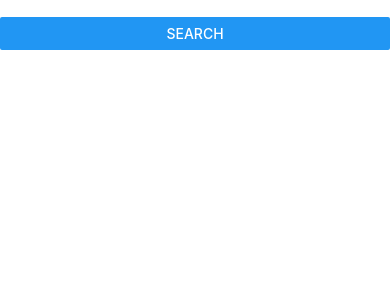
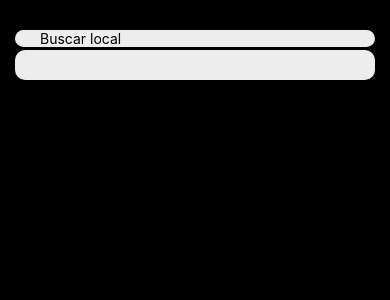
Before and after one commit to RafaelMatta/WeatherApp, a React Native app: screen / in a window 390 px wide. Shown: the top 300 px of the page. Built offline with nearby package versions, Linux system fonts and the light colour scheme.

Commit message:
Estilos e funcionalidades da barra de pesquisa.

```diff
--- a/App.js
+++ b/App.js
@@ -7,10 +7,12 @@
  */
 
 import React from 'react';
-
-import {StyleSheet, Text, View} from 'react-native';
 import Search from './src/components/search/Search';
 
+import { StyleSheet, Text, View } from 'react-native';
+import { Dimensions } from 'react-native';
+
+const wHeight = Dimensions.get('window').height;
 const App = () => {
 
   return (
@@ -22,8 +24,11 @@ const App = () => {
 
 const styles = StyleSheet.create({
   container: {
-    backgroundColor: 'aqua',
+    height: wHeight,
+    backgroundColor: '#000',
+    paddingVertical: 30,
+    paddingHorizontal: 15,
   }
-});
+})
 
 export default App;
--- a/package.json
+++ b/package.json
@@ -10,10 +10,9 @@
     "lint": "eslint ."
   },
   "dependencies": {
+    "@react-native-community/cli-debugger-ui": "^9.0.0",
     "react": "18.1.0",
-    "react-accessible-accordion": "^5.0.0",
     "react-native": "0.70.1",
-    "react-select-async-paginate": "^0.6.2",
     "styled-components": "^5.3.6"
   },
   "devDependencies": {
--- a/src/components/search/search.js
+++ b/src/components/search/search.js
@@ -1,36 +1,108 @@
-import { useState } from 'react';
-import { StyleSheet, View, Text, TextInput, Button } from 'react-native';
+import { React, useState } from 'react';
+import { StyleSheet, View, Text, TextInput, Button, Touchable, TouchableHighlight } from 'react-native';
+
+
+const citiesURI = 'http://192.168.1.13:3000'
 
 const Search = () => {
+
+  const city = {
+    name: '',
+    forecasts: [],
+  }
+
   const [text, setText] = useState('');
+  const [cityOptions, setCityOptions] = useState([]);
 
-  let city = {};
+  const loadOptions = async (inputValue) => {
+    if (!inputValue)
+      return;
 
-  const onSearch = async(searchTerm) => {
-    const uri = `https://api.hgbrasil.com/weather?key=b11f68f6&city_name=${searchTerm}`;
-    city = await (await fetch(uri)).json();
+    const request = {
+      city: inputValue,
+      startIndex: 0,
+      quantity: 10
+    }
 
-    console.log(city.results.forecast);
+    try {
+      const response = await fetch(`${citiesURI}/cities/${request.quantity}/${request.startIndex}/${inputValue}`);
+      const options = await response.json();
+
+      setCityOptions(options);
+    } catch (error) {
+      console.error(error);
+    }
+    // console.log(options);
+
+  }
+
+  const searchWeather = async (searchTerm) => {
+    const weatherURI = `https://api.hgbrasil.com/weather?key=b11f68f6&city_name=${searchTerm}`;
+    const data = await fetch(weatherURI);
+    const json = await data.json();
+
+    console.log(json.results.condition_slug);
+    console.log(json.results.city_name);
   }
 
   return (
-    <View style={styles.container}>
-      <View style={styles.inner}>
-        <TextInput value={text} onChangeText={(text) => setText(text)} />
-        <Button title='Search' onPress={() => onSearch(text)} />
+    <View style={styles.searchBar}>
+      <View style={styles.searchInput}>
+        <TextInput {...textInputProps} value={text} onChangeText={(text) => {
+          setText(text);
+          loadOptions(text);
+        }} />
       </View>
       <View style={styles.dropdown}>
-        <Text></Text>
+        {cityOptions.map((c) => {
+          return (
+            <TouchableHighlight underlayColor={'#dedede'} onPress={() => {
+              searchWeather(c.city_name)
+            }}>
+              <Text style={styles.dropdownItem}>{`${c.city_name}, ${c.region_code}`}</Text>
+            </TouchableHighlight>
+          )
+        })}
       </View>
 
     </View>
   );
 }
 
+const textInputProps = {
+  placeholder: 'Buscar local',
+}
+
+const colorLightGrey = '#ededed'
+
 const styles = StyleSheet.create({
-  container: {
-    backgroundColor: 'white',
+
+  searchBar: {
+    position: 'relative',
   },
+
+  searchInput: {
+    backgroundColor: colorLightGrey,
+    borderRadius: 10,
+    paddingLeft: 25,
+    paddingRight: 25,
+  },
+
+  dropdown: {
+    position: 'absolute',
+    width: '100%',
+    top: '115%',
+    borderRadius: 10,
+    backgroundColor: colorLightGrey,
+    paddingVertical: 15,
+    display: 'flex',
+    flexDirection: 'column',
+  },
+
+  dropdownItem: {
+    paddingVertical: 10,
+    paddingHorizontal: 25
+  }
 });
 
 export default Search;
```
Also changed, not shown: src/api.js (added, +13 -0 lines), 2 other files (tests, documents, lock files or other folders).
